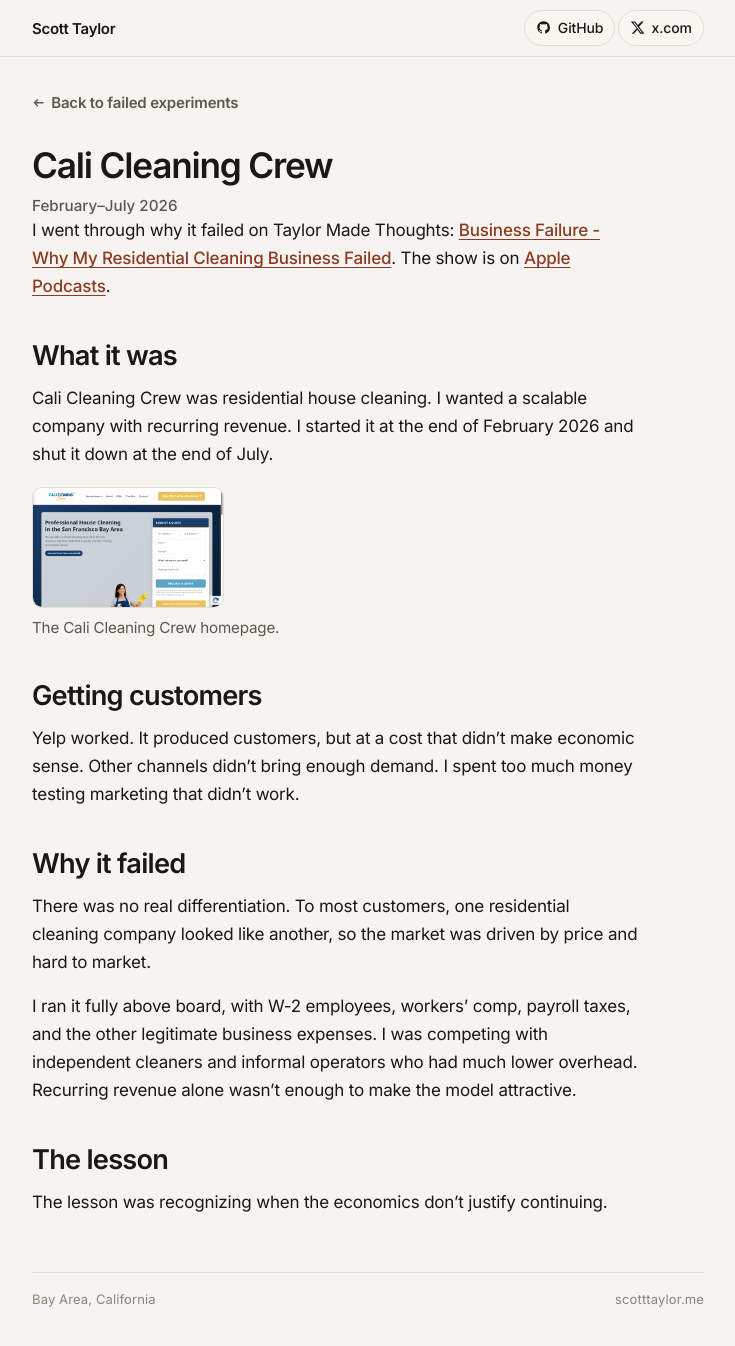
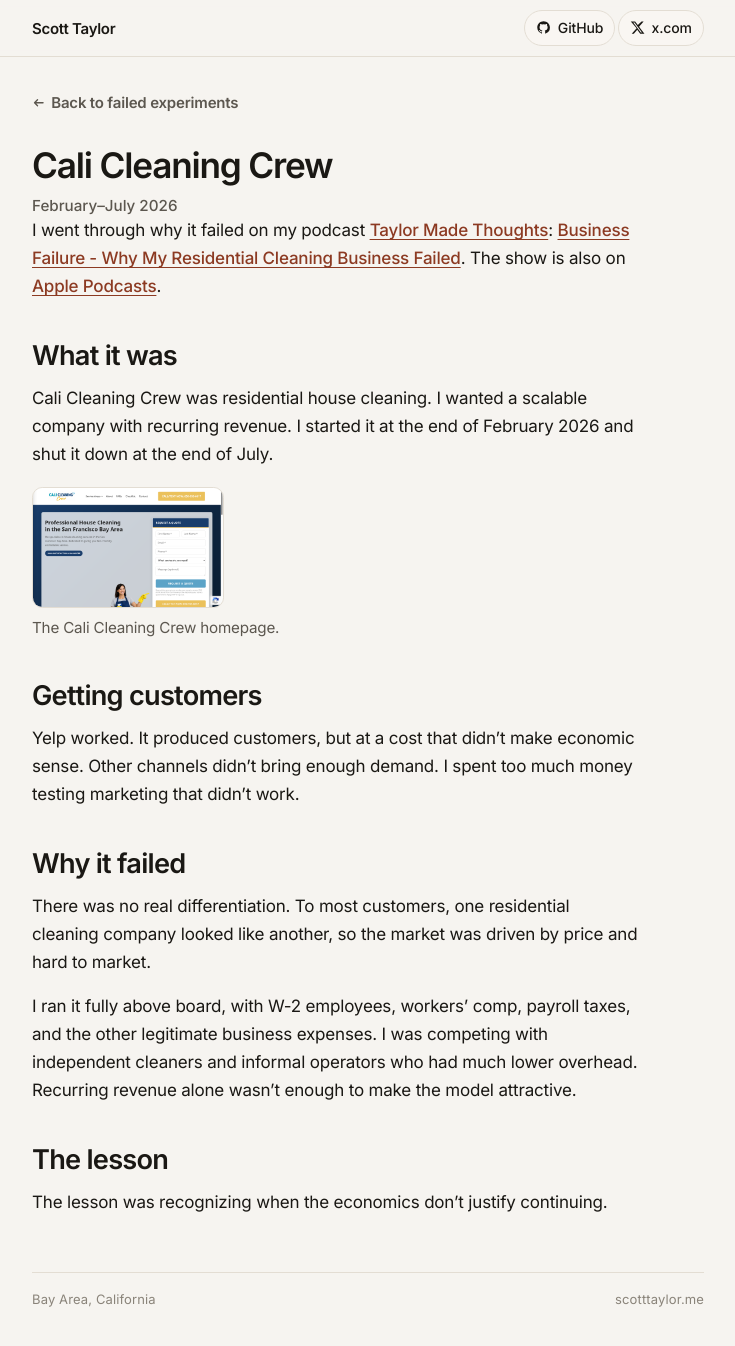
Before and after one commit to smtlaissezfaire/scotttaylorme, a Jekyll site: the page built from failures/cali-cleaning-crew/index.html, in a window 1280 px wide and 1358 px high. Shown: the top 1346 px of the window, without its empty margins (272-1007 px from the left). Built offline with Jekyll 4.4.1, drawn with Linux system fonts in a browser that asks for light colours.

Commit message:
Link the Taylor Made Thoughts show name.
The Cali Cleaning Crew note says “on my podcast Taylor Made Thoughts,” with the name pointing at the show, and keeps the episode link.

Co-authored-by: Scott Taylor <smtlaissezfaire@users.noreply.github.com>

```diff
--- a/failures/cali-cleaning-crew/index.html
+++ b/failures/cali-cleaning-crew/index.html
@@ -12,9 +12,10 @@ permalink: /failures/cali-cleaning-crew/
     <p class="lead">February–July 2026</p>
   </header>
   <p>
-    I went through why it failed on Taylor Made Thoughts:
+    I went through why it failed on my podcast
+    <a href="https://podcasters.spotify.com/pod/show/scott-taylor4" target="_blank" rel="noopener noreferrer">Taylor Made Thoughts<span class="sr-only"> (opens in a new tab)</span></a>:
     <a href="https://podcasters.spotify.com/pod/show/scott-taylor4/episodes/Business-Failure---Why-My-Residential-Cleaning-Business-Failed-e3o750m" target="_blank" rel="noopener noreferrer">Business Failure - Why My Residential Cleaning Business Failed<span class="sr-only"> (opens in a new tab)</span></a>.
-    The show is on
+    The show is also on
     <a href="https://podcasts.apple.com/us/podcast/taylor-made-thoughts/id1896855385" target="_blank" rel="noopener noreferrer">Apple Podcasts<span class="sr-only"> (opens in a new tab)</span></a>.
   </p>
 
```
